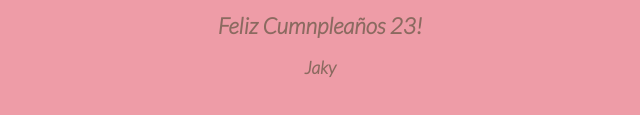
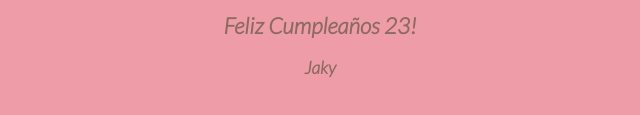
Before and after one commit to Jamesxtmp/birthday-cake-tcw, a plain HTML site: page index.html in a window 1280 px wide. Shown: the part 351-466 px from the top of the page, 328-968 px from the left. Drawn offline with Linux system fonts and the light colour scheme.

Commit message:
Correcion de ortografia

```diff
--- a/index.html
+++ b/index.html
@@ -283,7 +283,7 @@
         <rect x="10" y="475.571" fill="#fefae9" width="180" height="4" />
       </svg>
       <div class="text">
-      <h1>Feliz Cumnpleaños 23!</h1>
+      <h1>Feliz Cumpleaños 23!</h1>
       <p class="name">Jaky</p>
       </div>
   </body>
```
